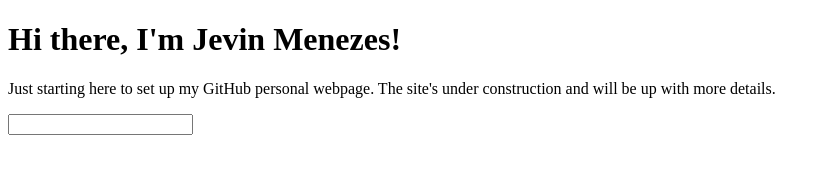
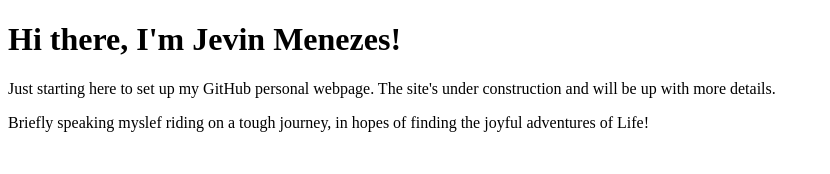
Before and after one commit to JevinMenezes/JevinMenezes.github.io, a plain HTML site: page index.html in a window 1280 px wide. Shown: the whole page, without its empty margins (0-830 px from the left). Drawn offline with nearby package versions, Linux system fonts and the light colour scheme.

Commit message:
intro update

```diff
--- a/index.html
+++ b/index.html
@@ -20,9 +20,6 @@
   <body>
     <h1>Hi there, I'm Jevin Menezes!</h1>
     <p>Just starting here to set up my GitHub personal webpage. The site's under construction and will be up with more details.</p>
-    <p>{{sentence}}</p>
-    <div>
-      <input type="text" ng-model="sentence">
-    </div>
+    <p>Briefly speaking myslef riding on a tough journey, in hopes of finding the joyful adventures of Life!</p>
   </body>
 </html>
```
